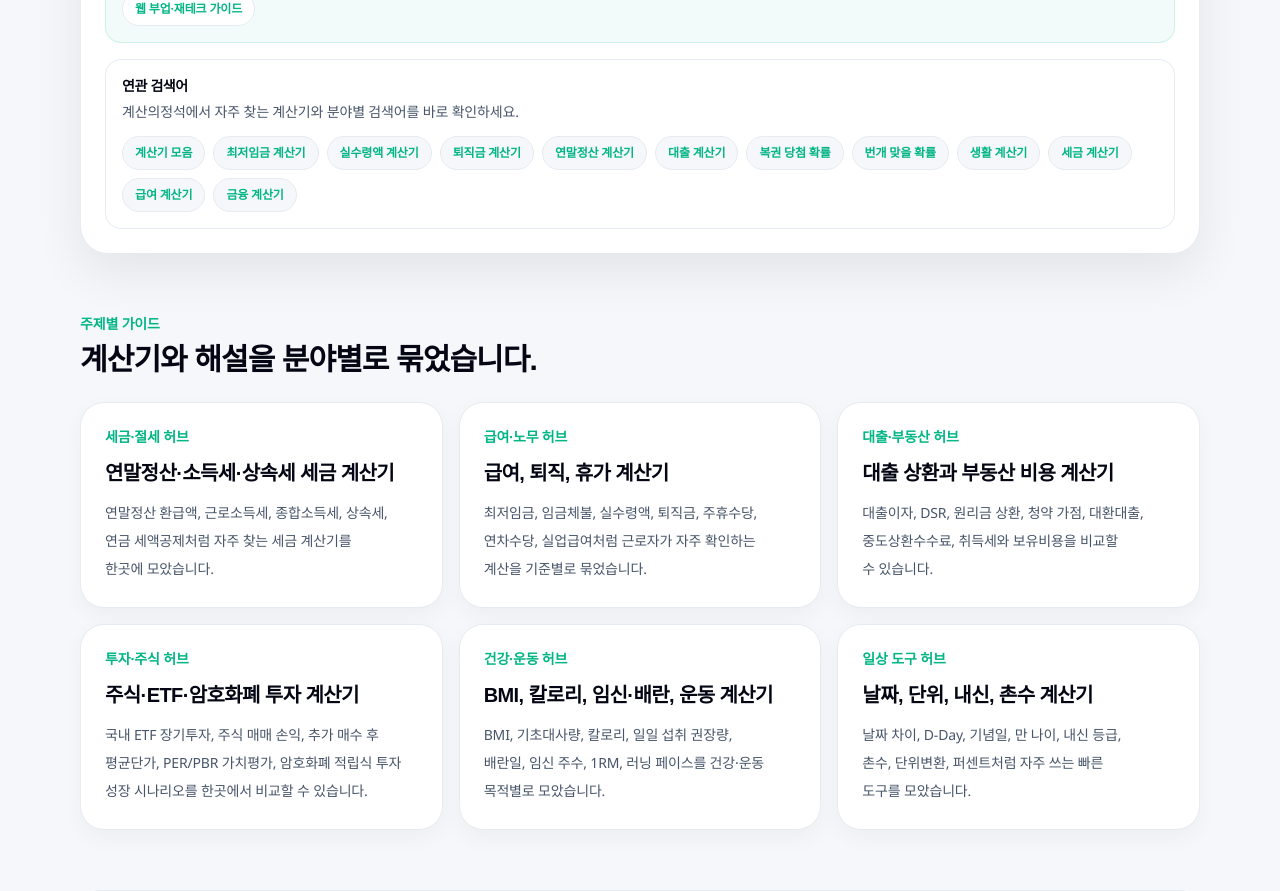
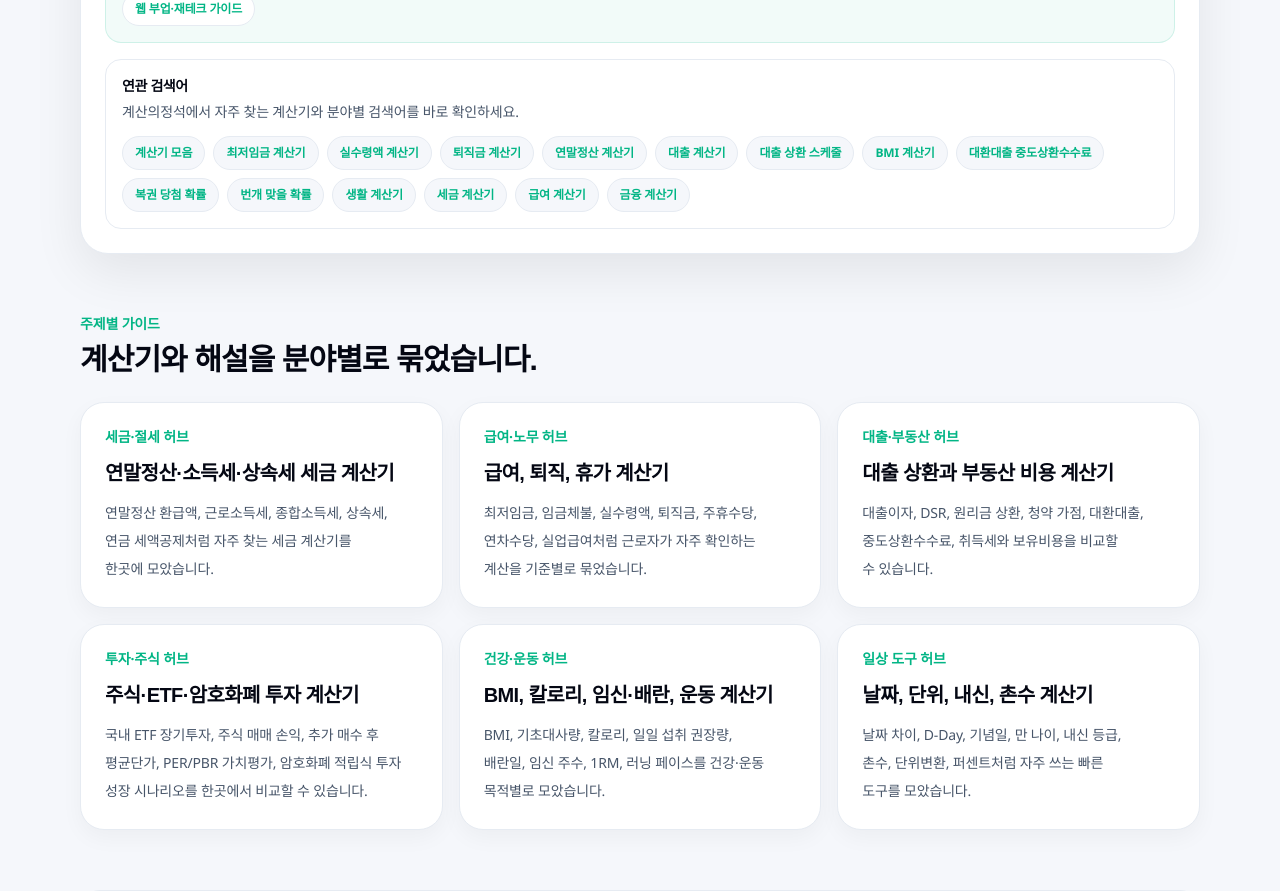
Before and after one commit to danniel-choi/abacusbox, a Next.js app: page / in a window 1280 px wide. Shown: the part 3140-4031 px from the top of the page. Built offline with nearby package versions, Linux system fonts and the light colour scheme; no server answers.

Commit message:
Add indexing priority links to homepage

```diff
--- a/components/RelatedSearchTags.tsx
+++ b/components/RelatedSearchTags.tsx
@@ -7,6 +7,9 @@ const RELATED_SEARCH_TAGS = [
   { href: "/calculators/severance", label: "퇴직금 계산기" },
   { href: "/calculators/year-end-tax-settlement", label: "연말정산 계산기" },
   { href: "/calculators/loan-interest", label: "대출 계산기" },
+  { href: "/calculators/loan-amortization", label: "대출 상환 스케줄" },
+  { href: "/calculators/bmi", label: "BMI 계산기" },
+  { href: "/blog/loan-prepayment-before-refinance", label: "대환대출 중도상환수수료" },
   { href: "/calculators/lotto-probability", label: "복권 당첨 확률" },
   { href: "/calculators/lightning-strike-probability", label: "번개 맞을 확률" },
   { href: "/daily", label: "생활 계산기" },
```
